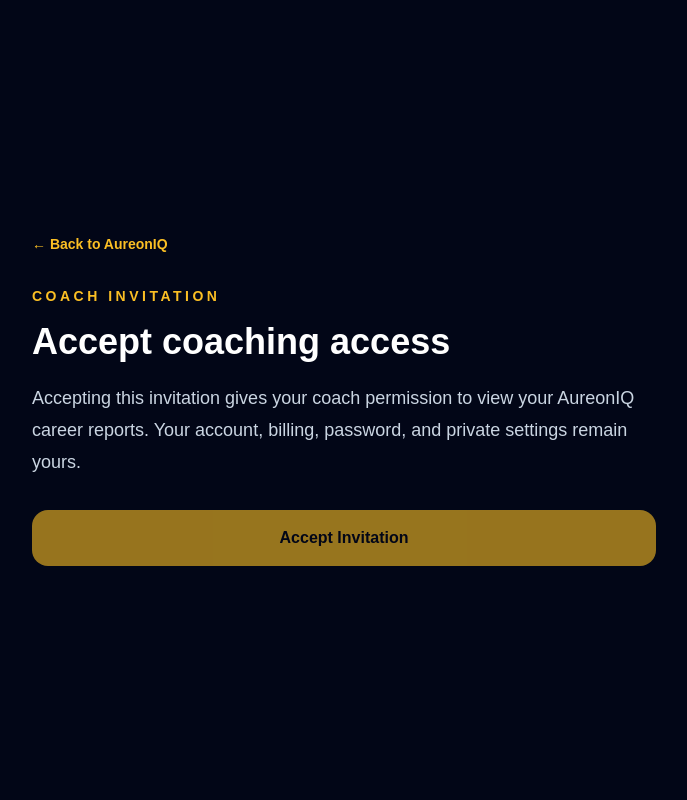
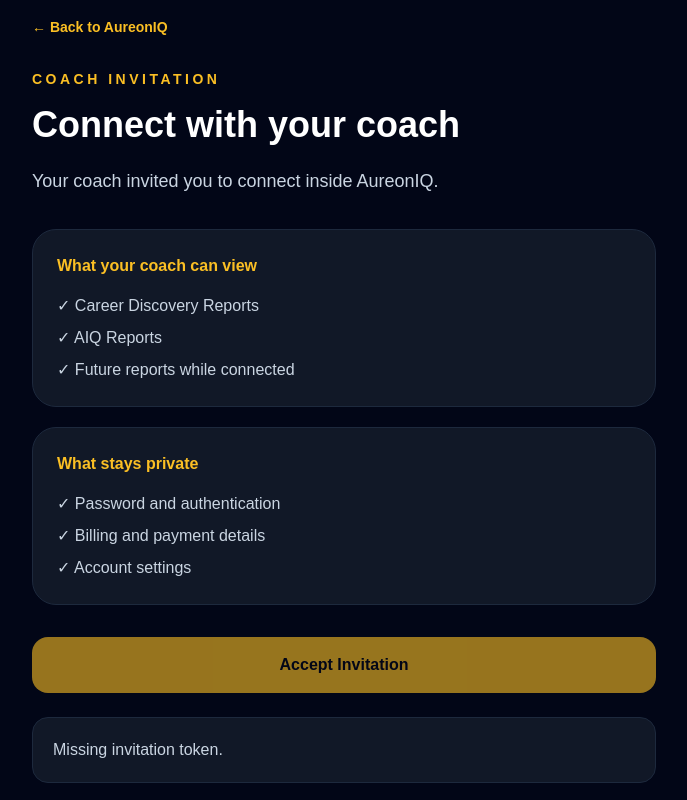
Before and after one commit to tbscheffler/aureoniq-web, a Next.js app: page /accept-invite in a window 1280 px wide. Shown: the whole page, without its empty margins (296-983 px from the left). Built offline with nearby package versions, Linux system fonts and the light colour scheme; no server answers.

Commit message:
Improve accept invitation page

```diff
--- a/app/accept-invite/page.tsx
+++ b/app/accept-invite/page.tsx
@@ -5,23 +5,47 @@
 
 export default function AcceptInvitePage() {
   const [loading, setLoading] = useState(true);
+  const [accepting, setAccepting] = useState(false);
   const [token, setToken] = useState<string | null>(null);
+  const [invitation, setInvitation] = useState<any>(null);
   const [message, setMessage] = useState("");
 
   useEffect(() => {
-    const params = new URLSearchParams(window.location.search);
-    const inviteToken = params.get("token");
-    setToken(inviteToken);
-    setLoading(false);
+    async function loadInvitation() {
+      const params = new URLSearchParams(window.location.search);
+      const inviteToken = params.get("token");
+
+      if (!inviteToken) {
+        setMessage("Missing invitation token.");
+        setLoading(false);
+        return;
+      }
+
+      setToken(inviteToken);
+
+      const { data, error } = await supabase
+        .from("organization_invitations")
+        .select("id, client_email, status, expires_at, organizations(name)")
+        .eq("token", inviteToken)
+        .maybeSingle();
+
+      if (error || !data) {
+        setMessage("Invitation not found or no longer available.");
+        setLoading(false);
+        return;
+      }
+
+      setInvitation(data);
+      setLoading(false);
+    }
+
+    loadInvitation();
   }, []);
 
   async function acceptInvitation() {
-    if (!token) {
-      alert("Missing invitation token.");
-      return;
-    }
+    if (!token) return;
 
-    setLoading(true);
+    setAccepting(true);
 
     const {
       data: { user },
@@ -29,7 +53,7 @@
 
     if (!user) {
       setMessage("Please sign in first, then return to this invitation link.");
-      setLoading(false);
+      setAccepting(false);
       return;
     }
 
@@ -39,13 +63,27 @@
 
     if (error) {
       setMessage(error.message);
-      setLoading(false);
+      setAccepting(false);
       return;
     }
 
     setMessage("Invitation accepted. Your coach can now view your shared career reports.");
-    setLoading(false);
+    setAccepting(false);
   }
+
+  if (loading) {
+    return (
+      <main className="min-h-screen bg-[#020617] text-white">
+        <section className="mx-auto flex min-h-screen max-w-2xl flex-col justify-center px-6">
+          <p className="font-black text-[#FBBF24]">Loading invitation...</p>
+        </section>
+      </main>
+    );
+  }
+
+  const orgName = Array.isArray(invitation?.organizations)
+    ? invitation.organizations[0]?.name
+    : invitation?.organizations?.name;
 
   return (
     <main className="min-h-screen bg-[#020617] text-white">
@@ -58,20 +96,36 @@
           COACH INVITATION
         </p>
 
-        <h1 className="text-4xl font-black">
-          Accept coaching access
-        </h1>
+        <h1 className="text-4xl font-black">Connect with your coach</h1>
 
         <p className="mt-5 text-lg leading-8 text-slate-300">
-          Accepting this invitation gives your coach permission to view your AureonIQ career reports. Your account, billing, password, and private settings remain yours.
+          {orgName || "Your coach"} invited you to connect inside AureonIQ.
         </p>
+
+        <div className="mt-8 rounded-3xl border border-slate-800 bg-[#111827] p-6">
+          <p className="font-black text-[#FBBF24]">What your coach can view</p>
+          <ul className="mt-4 space-y-2 text-slate-300">
+            <li>✓ Career Discovery Reports</li>
+            <li>✓ AIQ Reports</li>
+            <li>✓ Future reports while connected</li>
+          </ul>
+        </div>
+
+        <div className="mt-5 rounded-3xl border border-slate-800 bg-[#111827] p-6">
+          <p className="font-black text-[#FBBF24]">What stays private</p>
+          <ul className="mt-4 space-y-2 text-slate-300">
+            <li>✓ Password and authentication</li>
+            <li>✓ Billing and payment details</li>
+            <li>✓ Account settings</li>
+          </ul>
+        </div>
 
         <button
           onClick={acceptInvitation}
-          disabled={loading || !token}
+          disabled={accepting || invitation?.status !== "pending"}
           className="mt-8 rounded-2xl bg-[#FBBF24] px-6 py-4 font-black text-[#020617] disabled:opacity-60"
         >
-          {loading ? "Loading..." : "Accept Invitation"}
+          {accepting ? "Accepting..." : "Accept Invitation"}
         </button>
 
         {message ? (
```
